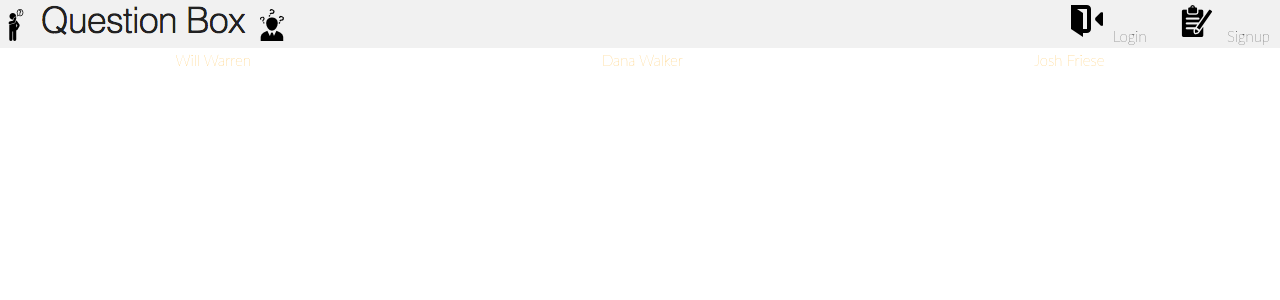
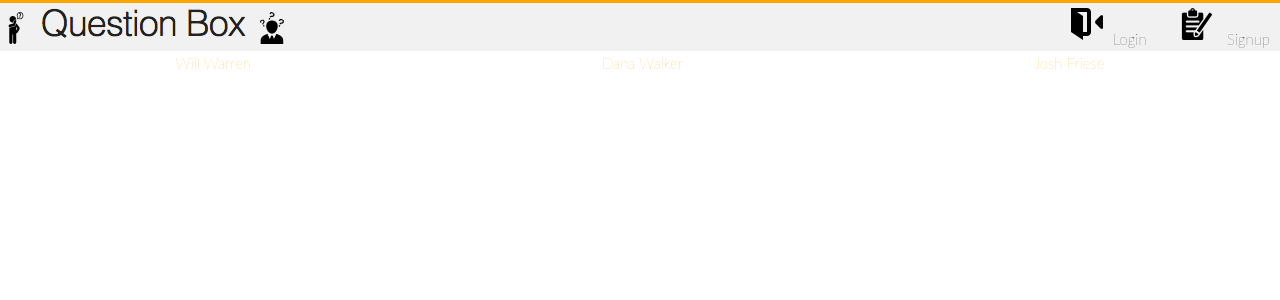
Before and after one commit to phist210/question_box, a Django app: page / in a window 1280 px wide. Shown: the top 300 px of the page. Run offline with Django 3.2, Linux system fonts and the light colour scheme; data that the repository does not hold is empty; some libraries are stand-ins or nearby versions.

Commit message:
added border to css

```diff
--- a/question_box_app/static/css/header.css
+++ b/question_box_app/static/css/header.css
@@ -34,5 +34,6 @@
 
 div.header{
   width: 100%;
+  border-top: 3px solid orange;
   background-color: #F1F1F1;
 }
```
